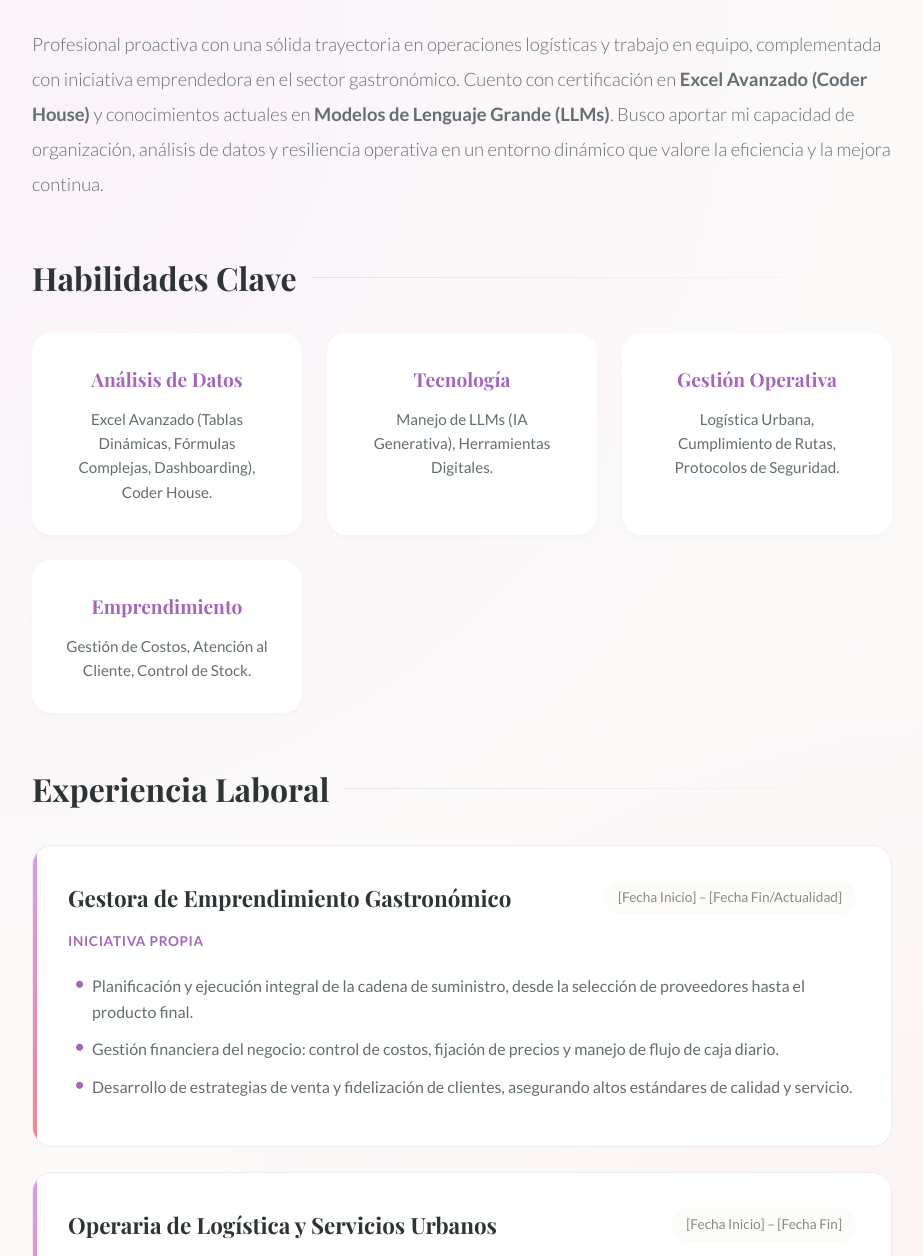
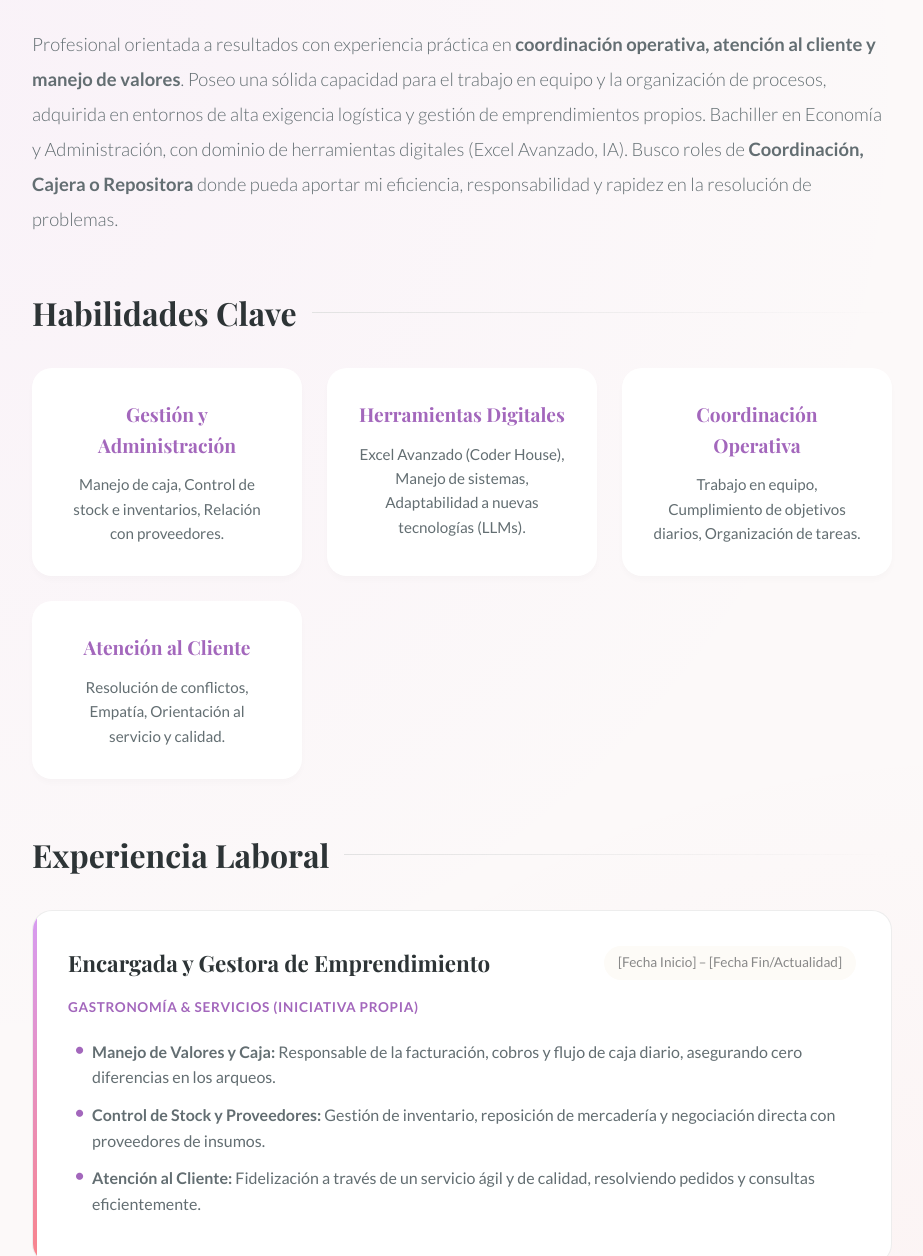
Before and after one commit to SIR8633/CV---RP, a plain HTML site: page index.html in a window 1280 px wide. Shown: the part 450-1706 px from the top of the page, without its empty margins (178-1101 px from the left). Drawn offline with nearby package versions, Linux system fonts and the light colour scheme; a web font is replaced by a local one.

Commit message:
Update index.html

```diff
--- a/index.html
+++ b/index.html
@@ -4,7 +4,7 @@
 <head>
     <meta charset="UTF-8">
     <meta name="viewport" content="width=device-width, initial-scale=1.0">
-    <title>Curriculum Vitae Profesional</title>
+    <title>Curriculum Vitae - Ruth Peretti</title>
     <link rel="preconnect" href="https://fonts.googleapis.com">
     <link rel="preconnect" href="https://fonts.gstatic.com" crossorigin>
     <!-- Agregada Playfair Display para un toque más elegante -->
@@ -20,12 +20,12 @@
         <header class="header">
             <div class="header-content">
                 <h1 class="name">RUTH PERETTI</h1>
-                <p class="title">Operaciones Logísticas | Análisis de Datos | Emprendimiento</p>
+                <p class="title">Coordinación Operativa | Atención al Cliente | Control de Stock</p>
                 <div class="contact-info">
                     <!-- Iconos actualizados -->
-                    <span>📍 Buenos Aires, CABA</span>
+                    <span>📍 Buenos Aires, ARGENTINA</span>
                     <span>✉️ Rutinini20@gmail.com</span>
-                    <span>  15-3186-9857</span>
+                    <span>📞 15-3186-9857</span>
                 </div>
             </div>
         </header>
@@ -35,12 +35,13 @@
             <section class="section summary">
                 <h2>Perfil Profesional</h2>
                 <p>
-                    Profesional proactiva con una sólida trayectoria en operaciones logísticas y trabajo en equipo,
-                    complementada con iniciativa emprendedora en el sector gastronómico.
-                    Cuento con certificación en <strong>Excel Avanzado (Coder House)</strong> y conocimientos actuales
-                    en <strong>Modelos de Lenguaje Grande (LLMs)</strong>.
-                    Busco aportar mi capacidad de organización, análisis de datos y resiliencia operativa en un entorno
-                    dinámico que valore la eficiencia y la mejora continua.
+                    Profesional orientada a resultados con experiencia práctica en <strong>coordinación operativa,
+                        atención al cliente y manejo de valores</strong>.
+                    Poseo una sólida capacidad para el trabajo en equipo y la organización de procesos, adquirida en
+                    entornos de alta exigencia logística y gestión de emprendimientos propios.
+                    Bachiller en Economía y Administración, con dominio de herramientas digitales (Excel Avanzado, IA).
+                    Busco roles de <strong>Coordinación, Cajera o Repositora</strong> donde pueda aportar mi eficiencia,
+                    responsabilidad y rapidez en la resolución de problemas.
                 </p>
             </section>
 
@@ -49,20 +50,21 @@
                 <h2>Habilidades Clave</h2>
                 <div class="skills-grid">
                     <div class="skill-item">
-                        <h3>Análisis de Datos</h3>
-                        <p>Excel Avanzado (Tablas Dinámicas, Fórmulas Complejas, Dashboarding), Coder House.</p>
+                        <h3>Gestión y Administración</h3>
+                        <p>Manejo de caja, Control de stock e inventarios, Relación con proveedores.</p>
                     </div>
                     <div class="skill-item">
-                        <h3>Tecnología</h3>
-                        <p>Manejo de LLMs (IA Generativa), Herramientas Digitales.</p>
+                        <h3>Herramientas Digitales</h3>
+                        <p>Excel Avanzado (Coder House), Manejo de sistemas, Adaptabilidad a nuevas tecnologías (LLMs).
+                        </p>
                     </div>
                     <div class="skill-item">
-                        <h3>Gestión Operativa</h3>
-                        <p>Logística Urbana, Cumplimiento de Rutas, Protocolos de Seguridad.</p>
+                        <h3>Coordinación Operativa</h3>
+                        <p>Trabajo en equipo, Cumplimiento de objetivos diarios, Organización de tareas.</p>
                     </div>
                     <div class="skill-item">
-                        <h3>Emprendimiento</h3>
-                        <p>Gestión de Costos, Atención al Cliente, Control de Stock.</p>
+                        <h3>Atención al Cliente</h3>
+                        <p>Resolución de conflictos, Empatía, Orientación al servicio y calidad.</p>
                     </div>
                 </div>
             </section>
@@ -73,34 +75,34 @@
 
                 <div class="job">
                     <div class="job-header">
-                        <h3>Gestora de Emprendimiento Gastronómico</h3>
+                        <h3>Encargada y Gestora de Emprendimiento</h3>
                         <!-- Placeholder claro para las fechas -->
                         <span class="date">[Fecha Inicio] – [Fecha Fin/Actualidad]</span>
                     </div>
-                    <p class="company">Iniciativa Propia</p>
+                    <p class="company">Gastronomía & Servicios (Iniciativa Propia)</p>
                     <ul class="job-details">
-                        <li>Planificación y ejecución integral de la cadena de suministro, desde la selección de
-                            proveedores hasta el producto final.</li>
-                        <li>Gestión financiera del negocio: control de costos, fijación de precios y manejo de flujo de
-                            caja diario.</li>
-                        <li>Desarrollo de estrategias de venta y fidelización de clientes, asegurando altos estándares
-                            de calidad y servicio.</li>
+                        <li><strong>Manejo de Valores y Caja:</strong> Responsable de la facturación, cobros y flujo de
+                            caja diario, asegurando cero diferencias en los arqueos.</li>
+                        <li><strong>Control de Stock y Proveedores:</strong> Gestión de inventario, reposición de
+                            mercadería y negociación directa con proveedores de insumos.</li>
+                        <li><strong>Atención al Cliente:</strong> Fidelización a través de un servicio ágil y de
+                            calidad, resolviendo pedidos y consultas eficientemente.</li>
                     </ul>
                 </div>
 
                 <div class="job">
                     <div class="job-header">
-                        <h3>Operaria de Logística y Servicios Urbanos</h3>
+                        <h3>Coordinadora de Equipos Operativos (Logística)</h3>
                         <span class="date">[Fecha Inicio] – [Fecha Fin]</span>
                     </div>
                     <p class="company">Servicio de Recolección Urbana</p>
                     <ul class="job-details">
-                        <li>Ejecución eficiente de rutas de recolección en coordinación con equipos de logística y
-                            transporte.</li>
-                        <li>Cumplimiento estricto de cronogramas y protocolos de seguridad laboral en entornos de alta
-                            demanda física.</li>
-                        <li>Trabajo colaborativo bajo presión, asegurando la continuidad del servicio esencial en
-                            diversas condiciones.</li>
+                        <li><strong>Trabajo en Equipo y Coordinación:</strong> Ejecución de tareas logísticas en
+                            coordinación con choferes y compañeros, optimizando tiempos de ruta.</li>
+                        <li><strong>Resistencia y Cumplimiento:</strong> Capacidad para mantener el ritmo de trabajo
+                            bajo presión y condiciones exigentes, cumpliendo estrictamente los horarios.</li>
+                        <li><strong>Seguridad y Orden:</strong> Apego riguroso a los protocolos de seguridad y
+                            mantenimiento del orden en la vía pública durante el servicio.</li>
                     </ul>
                 </div>
             </section>
@@ -109,19 +111,20 @@
             <section class="section education">
                 <h2>Educación</h2>
                 <div class="edu-item">
+                    <h3>Bachiller en Economía y Administración</h3>
+                    <p>[Nombre de la Escuela] | 2023</p>
+                    <p class="edu-detail">Formación orientada a la gestión administrativa, contable y económica de
+                        organizaciones.</p>
+                </div>
+                <div class="edu-item">
                     <h3>Curso de Excel Avanzado</h3>
                     <p>Coder House | [Año]</p>
-                    <p class="edu-detail">Certificación en manejo avanzado de hojas de cálculo para análisis de datos y
-                        reporting.</p>
-                </div>
-                <div class="edu-item">
-                    <h3>Educación Secundaria Completa</h3>
-                    <p> Bachiller en Economía y  Administración | 2023 </p>
+                    <p class="edu-detail">Certificación en manejo avanzado de hojas de cálculo, ideal para gestión de
+                        stock y reportes.</p>
                 </div>
             </section>
         </main>
     </div>
 </body>
 
-
 </html>
```
